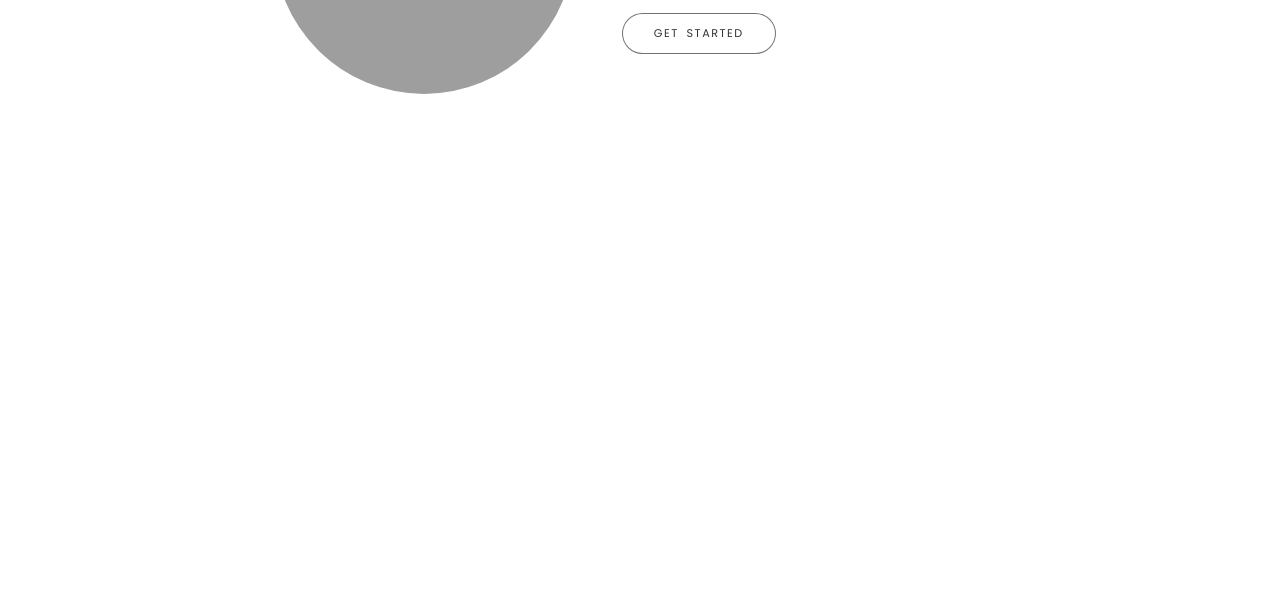
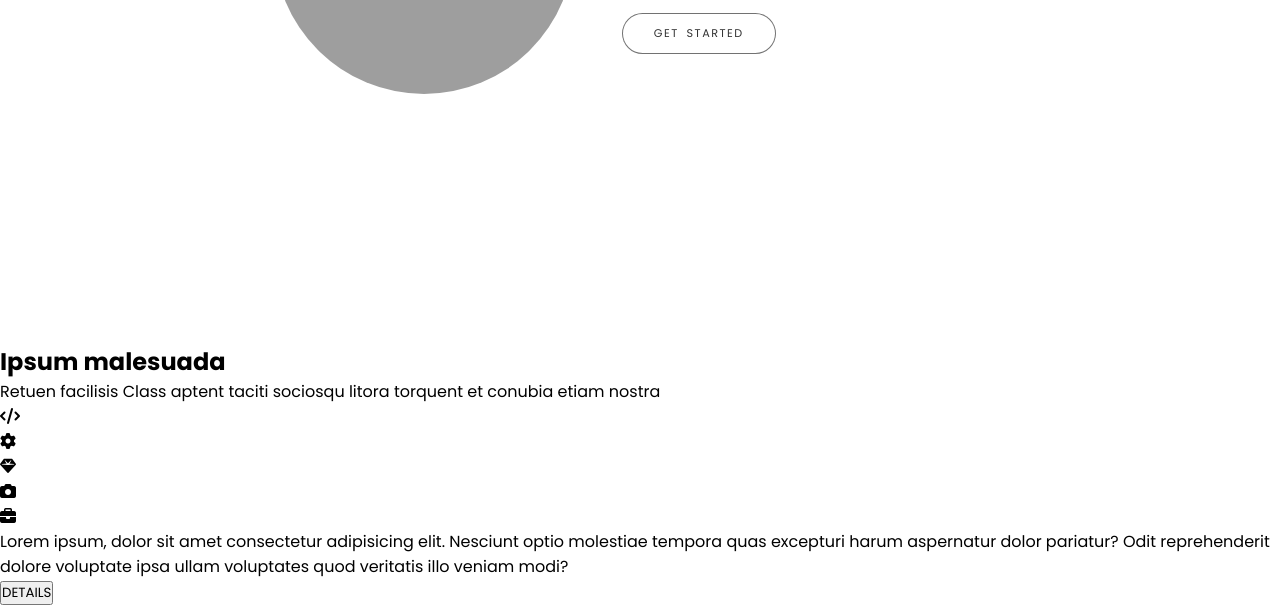
Before and after one commit to Bas-Shiekh/assignment, a plain HTML site: page index.html in a window 1280 px wide. Shown: the part 456-1061 px from the top of the page. Before the commit the page ends 800 px from the top, so only its background shows below. Drawn offline with Linux system fonts and the light colour scheme; grey boxes are pictures that could not be loaded.

Commit message:
added services section that includes header and to paragraph relates #3

```diff
--- a/index.html
+++ b/index.html
@@ -19,6 +19,19 @@
         <button>GET STARTED</button>
       </div>
     </section>
+    <section id="services">
+      <h1>Ipsum malesuada</h1>
+      <p>Retuen facilisis Class aptent taciti sociosqu litora torquent et conubia etiam nostra</p>
+      <div>
+        <div><i class="fa-solid fa-code"></i></div>
+        <div><i class="fa-solid fa-gear"></i></div>
+        <div><i class="fa-solid fa-gem"></i></div>
+        <div><i class="fa-solid fa-camera"></i></div>
+        <div><i class="fa-solid fa-briefcase"></i></div>
+      </div>
+      <p>Lorem ipsum, dolor sit amet consectetur adipisicing elit. Nesciunt optio molestiae tempora quas excepturi harum aspernatur dolor pariatur? Odit reprehenderit dolore voluptate ipsa ullam voluptates quod veritatis illo veniam modi?</p>
+      <button>DETAILS</button>
+    </section>
   </main>
 </body>
 </html>
```
